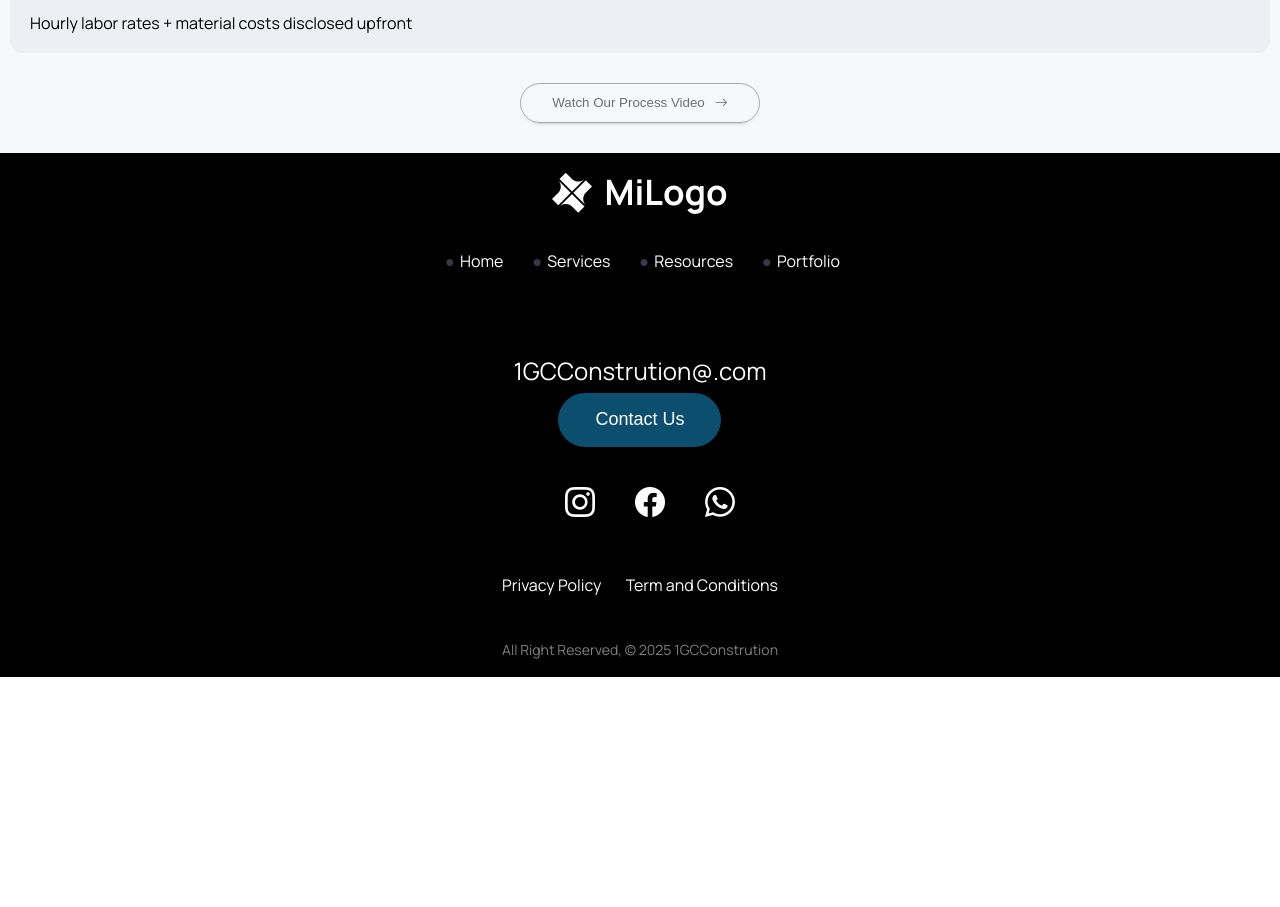
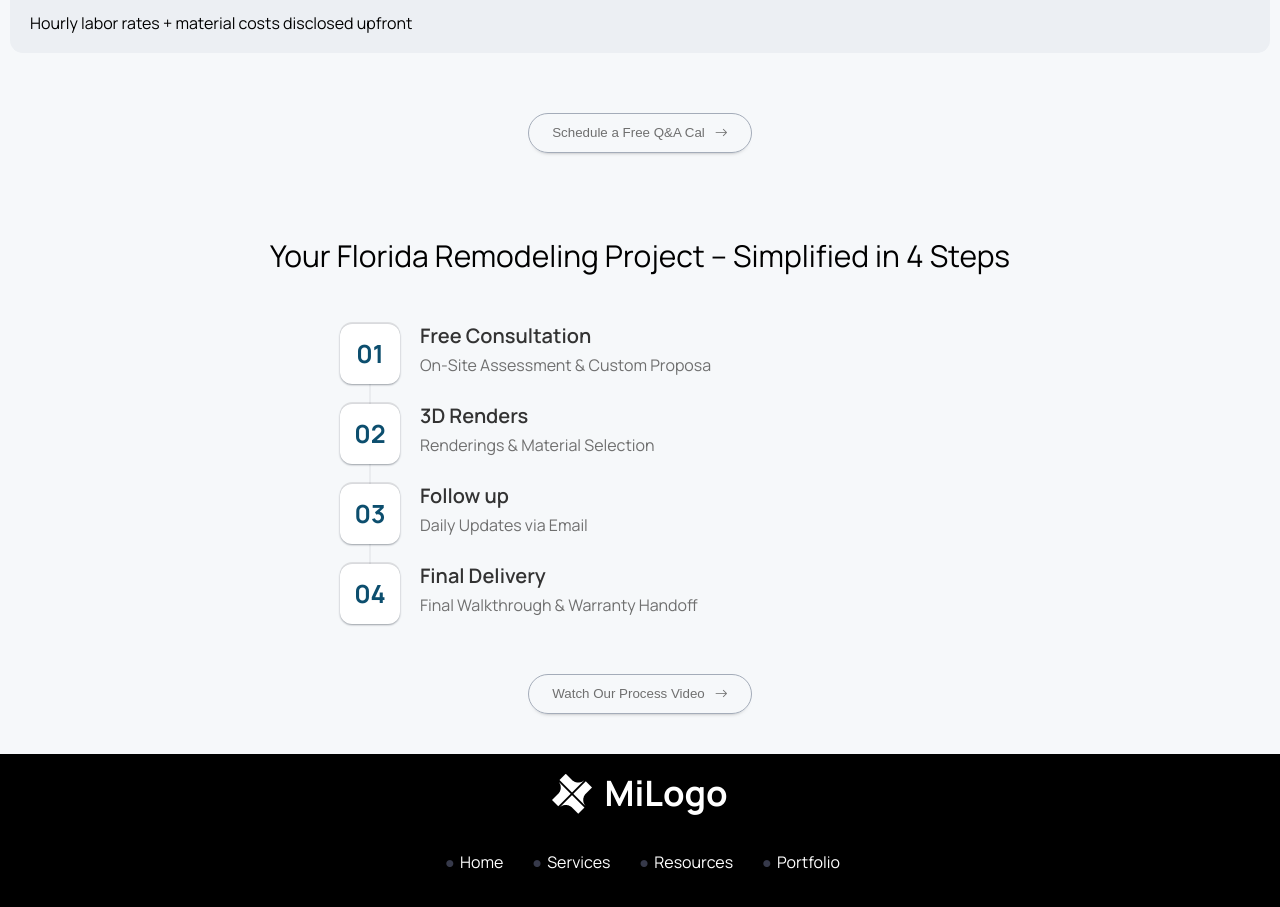
Before and after one commit to JotaJotaM1/1GCConstruction, a React (Vite) app: page / in a window 1280 px wide. Shown: the part 3174-4081 px from the top of the page. Before the commit the page ends 3851 px from the top, so only its background shows below. Built offline with nearby package versions, Linux system fonts and the light colour scheme.

Commit message:
Step-by-step component is created

```diff
--- /dev/null
+++ b/src/components/Steps.jsx
@@ -0,0 +1,47 @@
+import '../styles/components/Steps.css';
+
+const Steps = () => {
+    const steps = [
+        {
+            number: 1,
+            title: "Free Consultation",
+            description: "On-Site Assessment & Custom Proposa",
+        },
+        {
+            number: 2,
+            title: "3D Renders",
+            description: "Renderings & Material Selection",
+        },
+        {
+            number: 3,
+            title: "Follow up",
+            description: "Daily Updates via Email",
+        },
+        {
+            number: 4,
+            title: "Final Delivery",
+            description: "Final Walkthrough & Warranty Handoff",
+        },
+    ];
+
+    return (
+        <div>
+            <h2 className='step-tiitlePrinci'>Your Florida Remodeling Project – Simplified in 4 Steps</h2>
+            <div className="steps-container">
+                {steps.map((step, index) => (
+                    <div key={index} className="step">
+                        <div className="step-number">
+                            {String(step.number).padStart(2, '0')}
+                        </div>
+                        <div className="step-content">
+                            <h3 className='step-tittle'>{step.title}</h3>
+                            <p className='step-text'>{step.description}</p>
+                        </div>
+                    </div>
+                ))}
+            </div>
+        </div>
+    );
+};
+
+export default Steps;
--- a/src/pages/Home.jsx
+++ b/src/pages/Home.jsx
@@ -4,6 +4,7 @@ import portadaHome from '../assets/portadaHome.jpg';
 import remoKitchenHome from '../assets/remoKitchenHome.jpg';
 import remoBathroomHome from '../assets/remoBathroomHome.jpg';
 import remoComerHome from '../assets/remoComerHome.jpg';
+import Steps from '../components/Steps';
 import 'bootstrap-icons/font/bootstrap-icons.css';
 
 
@@ -109,11 +110,17 @@ function Home() {
                 </div>
                 <div className="cntButton">
                     <Link className="rutVideo" to="#">
-                        <button className="btn-Hww">
-                            Watch Our Process Video
+                        <button className="btn-Hww btn-steps">
+                            Schedule a Free Q&A Cal
                             <i className="arrowbtnHww bi bi-arrow-right"></i>
                         </button>
                     </Link>
+                </div>
+            </section>
+            <section>
+                <Steps />
+                <div className="cnt-btnStep">
+                    <button className="btn-steps">Watch Our Process Video<i className="arrowbtnHww bi bi-arrow-right"></i></button>
                 </div>
             </section>
         </main>
--- /dev/null
+++ b/src/styles/components/Steps.css
@@ -0,0 +1,63 @@
+.steps-container {
+    display: flex;
+    flex-direction: column;
+    gap: 20px;
+    max-width: 600px;
+    margin: 0 auto;
+    padding: 20px;
+}
+
+.step {
+    display: flex;
+    align-items: flex-start;
+    gap: 20px;
+    position: relative;
+}
+
+.step-number {
+    display: flex;
+    align-items: center;
+    justify-content: center;
+    width: 60px;
+    height: 60px;
+    border-radius: 20%;
+    background-color: white;
+    color: #0C4E6E;
+    font-size: 25px;
+    font-weight: bold;
+    flex-shrink: 0;
+    position: relative;
+    box-shadow: 0 1px 2px 0 rgba(16, 24, 40, 0.4), 0 -2px 0 0 rgba(10, 0, 18, 0.1);
+}
+
+.step:not(:last-child) .step-number::after {
+    content: '';
+    position: absolute;
+    top: 100%;
+    left: 50%;
+    transform: translateX(-50%);
+    width: 2px;
+    height: calc(100% + 20px);
+    background-color: rgba(16, 24, 40, 0.05);
+}
+
+.step-content .step-tittle {
+    font-size: 20px;
+    font-weight:600;
+    color: #333;
+    line-height: 1.2;
+}
+
+.step-content .step-text {
+    margin: 8px 0 0;
+    font-size: 16px;
+    color: #6F6F6F;
+    line-height: 1.2;
+}
+.step-tiitlePrinci{
+    text-align: center;
+    font-size: 30px;
+    font-weight: 400;
+    padding: 15px 50px 30px;
+    line-height: 1.2;
+}
--- a/src/styles/pages/Home.css
+++ b/src/styles/pages/Home.css
@@ -63,7 +63,7 @@ main {
 }
 
 
-.btn-Hww {
+.btn-Hww, .btn-steps {
     display: flex;
     justify-content: center;
     align-items: center;
@@ -74,6 +74,7 @@ main {
     width: 8rem;
     border-radius: 3rem;
     box-shadow: 0px 4px 5px -6px rgba(0, 0, 0, 0.75);
+    cursor: pointer;
 }
 
 .parent {
@@ -207,3 +208,16 @@ main {
 .rutVideo {
     text-decoration: none;
 }
+.cnt-btnStep{
+    display: flex;
+    flex-direction: column;
+    justify-content: center;
+    align-items: center;
+    margin: auto 0;
+}
+
+.btn-steps {
+    width: 14rem;
+    margin: 30px 0 40px;
+
+}
```
